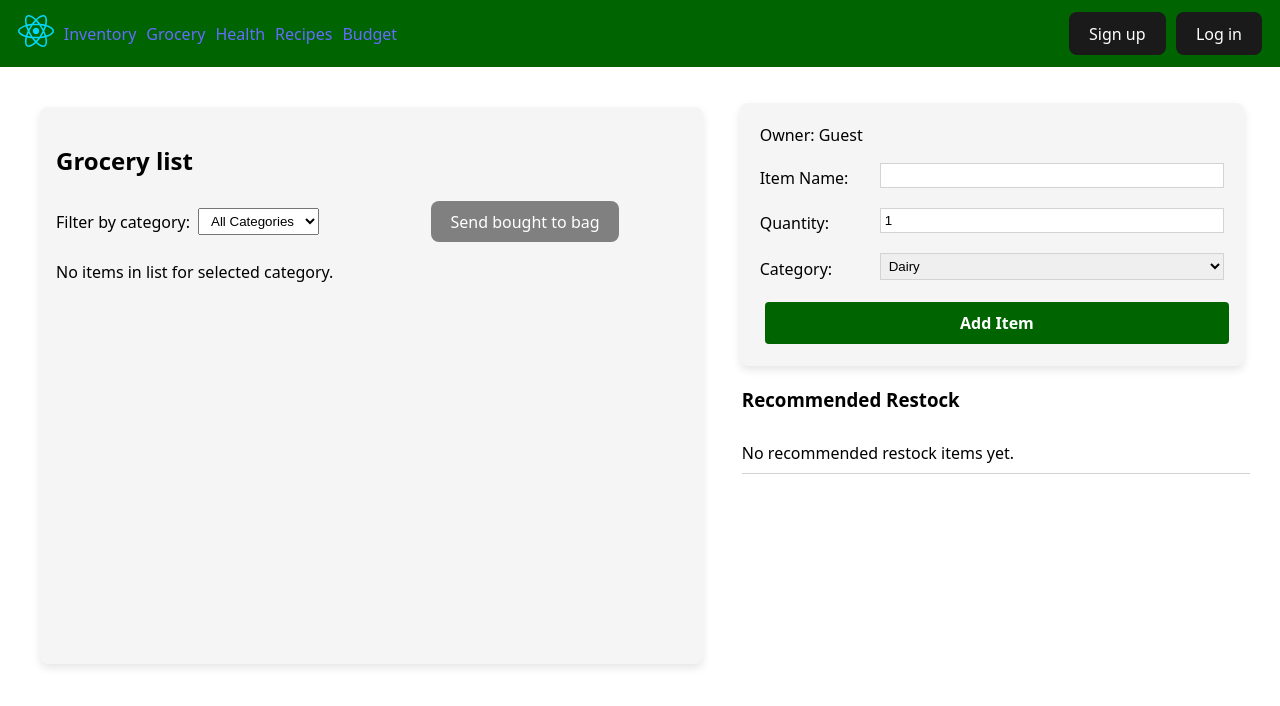
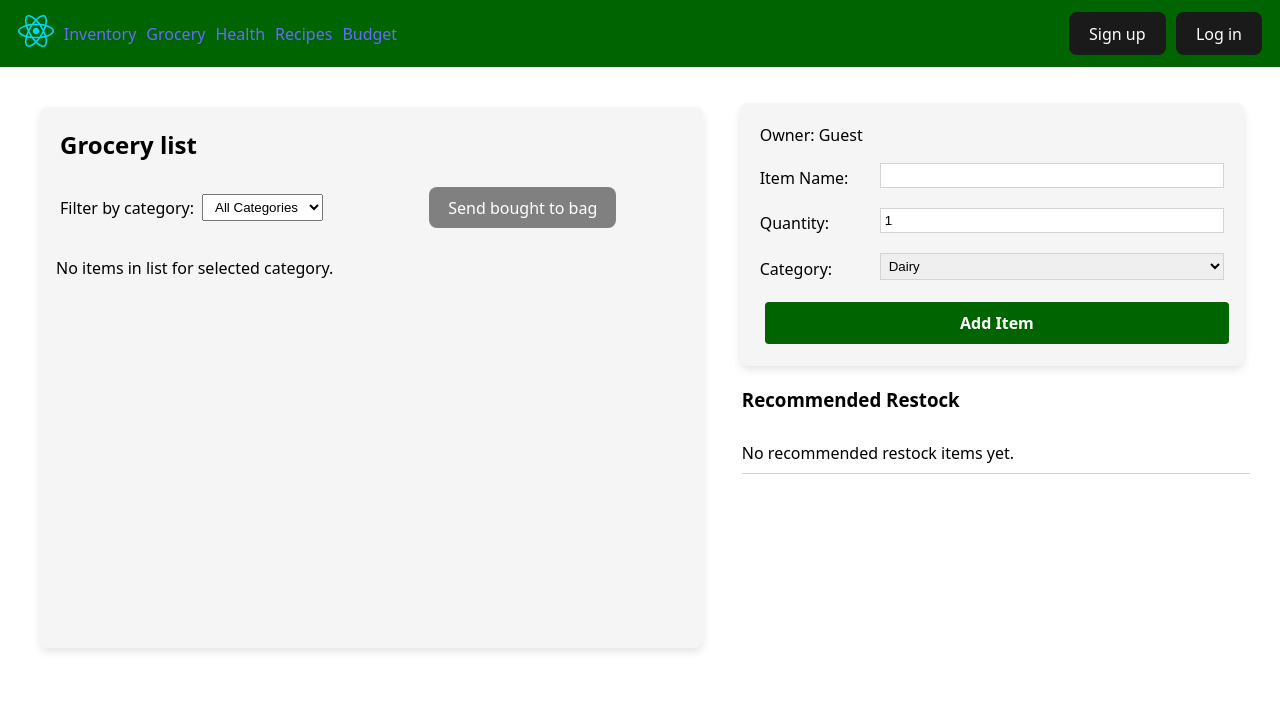
Before and after one commit to PAP-2025-Summer-L6-G1/Final-Project-Frontend, a React (Vite) app: page /grocery in a window 1280 px wide. Shown: the top 706 px of the page. Built offline with nearby package versions, Linux system fonts and the light colour scheme.

Commit message:
Added sticky for grocery list

```diff
--- a/src/components/GroceryList.css
+++ b/src/components/GroceryList.css
@@ -14,6 +14,8 @@
     max-height: 525px;
     box-shadow: 0 4px 8px rgba(0, 0, 0, 0.1);
     border-radius: 8px;
+    position: relative;
+    padding-top: 0;
 }
 
 .grocery-list-form {
@@ -38,11 +40,11 @@
 
 .category-label {
     font-weight: bold;
-    margin: 16px 0 8px 0;
+    margin: 12px 0 8px 0;
     padding: 8px 12px;
     border: 2px solid lightgray;
     border-radius: 6px;
-    background-color: lightyellow;
+    background-color: #f0e9c3;
     text-transform: capitalize;
     width: 89%;
     text-align: center;
@@ -62,9 +64,15 @@
 .grocery-header {
     display: flex;
     justify-content: space-between;
-    width: 90%;
+    width: 89%;
     align-items: center;
-    margin-bottom: 16px;
+    position: sticky;
+    top: 0;
+    background-color: whitesmoke;
+    z-index: 10;
+    padding: 10px 0px;
+    padding-right: 40px;
+    padding-left: 4px;
 }
 
 .send-bag button {
@@ -76,3 +84,8 @@
 .send-bag button:hover{
     background: lightgray;
 }
+
+h2 {
+    padding-left: 4px;
+    margin-bottom: 12px;
+}
```
